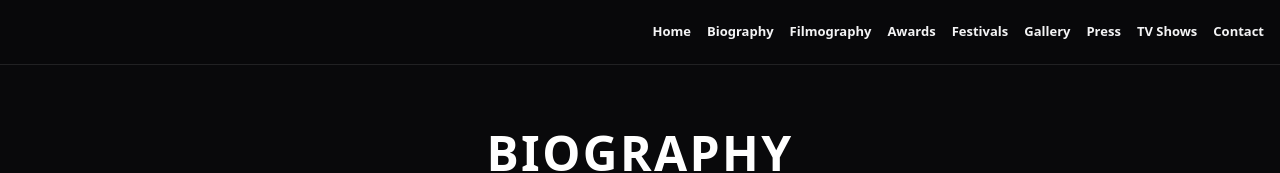
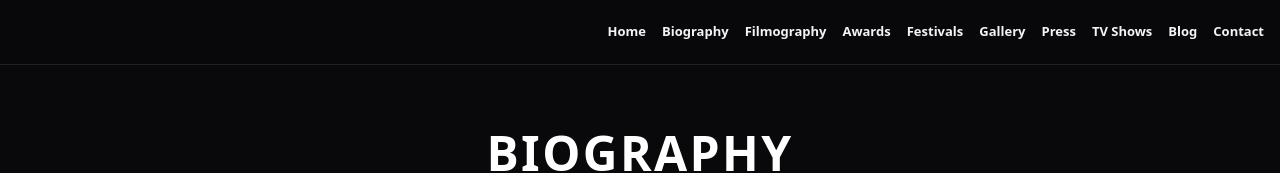
Before and after one commit to heavenmind-ai/rana-masud-official, a Next.js app: page /biography in a window 1280 px wide. Shown: the top 173 px of the page. Built offline with nearby package versions, Linux system fonts and the light colour scheme; no server answers; the database is empty.

Commit message:
feat: add Blog link to navbar

```diff
--- a/src/app/(public)/layout.tsx
+++ b/src/app/(public)/layout.tsx
@@ -19,6 +19,7 @@ const defaultHeader = {
     { label: "Gallery", href: "/gallery" },
     { label: "Press", href: "/press" },
     { label: "TV Shows", href: "/tv-shows" },
+    { label: "Blog", href: "/blog" },
     { label: "Contact", href: "/contact" },
   ],
 };
```
